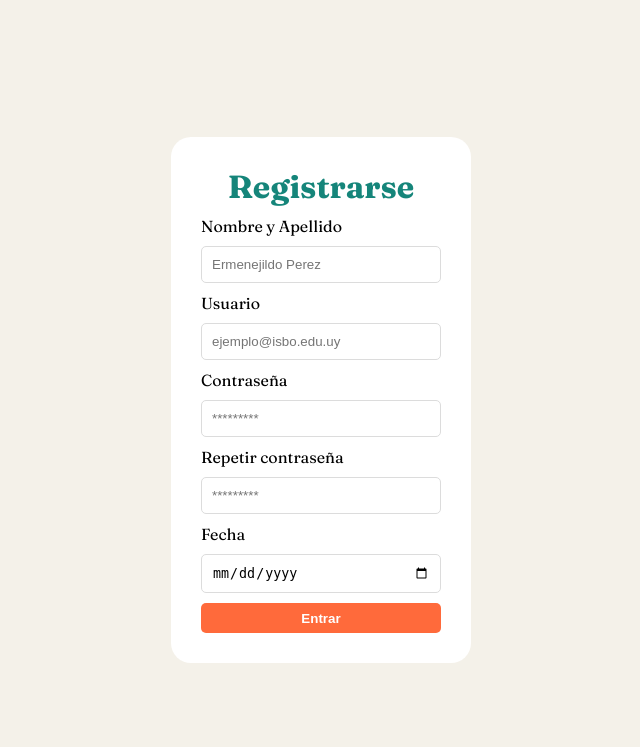
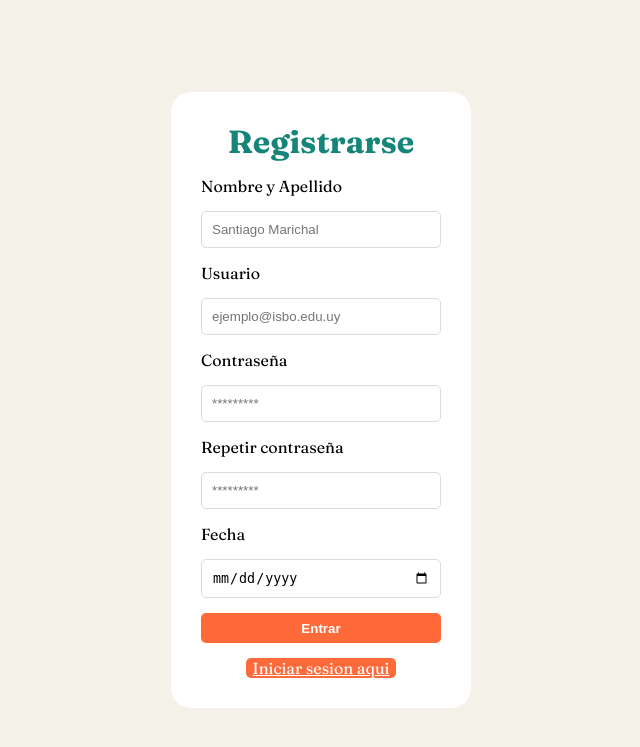
Before and after one commit to SantiMarichal/TrabajosEnClase, a PHP site: page /registro.html in a window 1280 px wide. Shown: the top 747 px of the page, without its empty margins (319-959 px from the left). Run offline with PHP 8.4, Linux system fonts and the light colour scheme.

Commit message:
Add files via upload

```diff
--- a/form-flex-trabajo/form-flex.html
+++ b/form-flex-trabajo/form-flex.html
@@ -18,6 +18,9 @@
         <input type="text" class="login-password">
 
         <button type="submit" class="login-button">Entrar</button>
+    <div class="link">
+        <a href="registro.html" class="linkA">Registrarse aqui</a>
+    </div>
     </form>
     </div>
 </body>
--- a/form-flex-trabajo/reg-style.css
+++ b/form-flex-trabajo/reg-style.css
@@ -22,7 +22,7 @@ body{
     padding: 30px;
     border-radius:20px;
     width: 300px;
-    gap:10px;
+    gap:15px;
 
 }
 .login-title{
@@ -45,3 +45,16 @@ input{
     cursor:pointer;
     height: 30px;
 }
+.link{
+    display: flex;
+    flex-direction: column;
+    justify-content: center;
+    align-items: center;
+    background-color: #ff6a3b;
+    width: 150px;
+    border-radius: 5px;
+    align-self: center;
+}
+.linkA{
+    color: white;
+}
--- a/form-flex-trabajo/registro.html
+++ b/form-flex-trabajo/registro.html
@@ -4,7 +4,7 @@
     <meta charset="UTF-8">
     <meta name="viewport" content="width=device-width, initial-scale=1.0">
     <link rel="stylesheet" href="reg-style.css">
-    <title>INICIAR SESION</title>
+    <title>REGISTRARSE</title>
 </head>
 <body>
     <div class="form-container">
@@ -12,7 +12,7 @@
         <h1 class="login-title">Registrarse</h1>
 
         <label for="" class="login-label">Nombre y Apellido</label>
-        <input type="text" class="login-name" placeholder="Ermenejildo Perez">
+        <input type="text" class="login-name" placeholder="Santiago Marichal">
 
         <label for="" class="login-label">Usuario</label>
         <input type="email" class="login-user" placeholder="ejemplo@isbo.edu.uy">
@@ -27,6 +27,9 @@
         <input type="date" class="login-fecha">
 
         <button type="submit" class="login-button">Entrar</button>
+    <div class="link">
+        <a href="form-flex.html" class="linkA">Iniciar sesion aqui</a>
+    </div>
     </form>
     </div>
 </body>
```
Also changed, not shown: form-flex-trabajo/style.css (+14 -0 lines).
